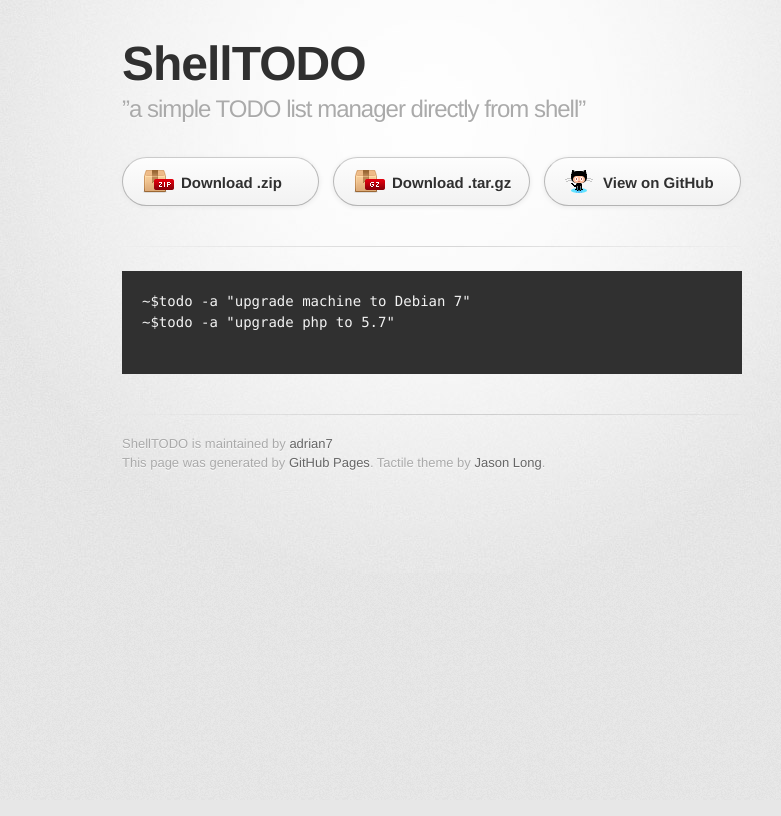
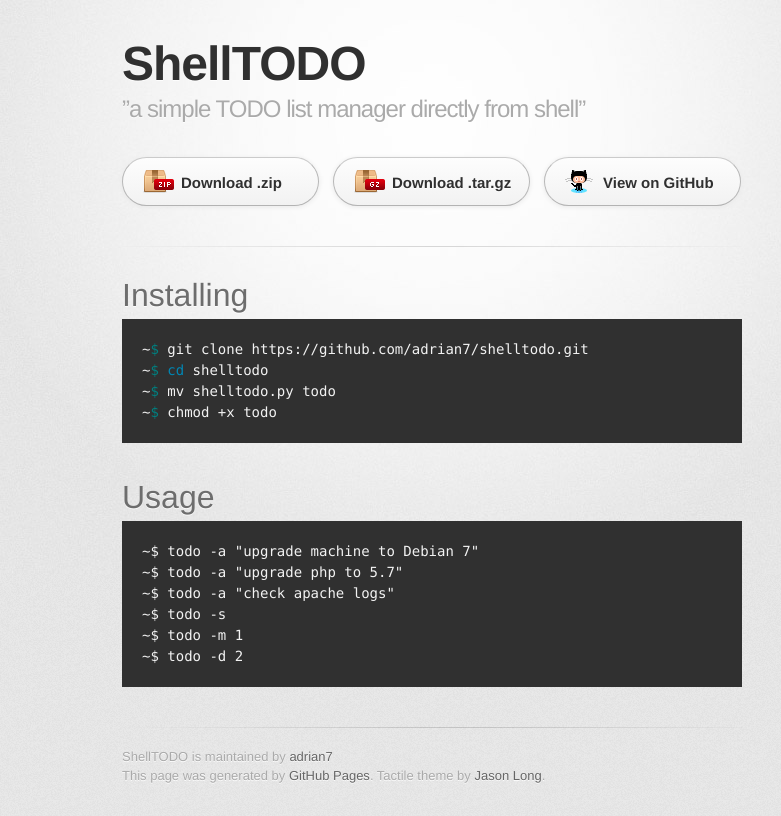
Before and after one commit to adrian7/shelltodo, a plain HTML site: page index.html in a window 1280 px wide. Shown: the whole page, without its empty margins (208-989 px from the left). Drawn offline with Linux system fonts and the light colour scheme; a web font is replaced by a local one.

Commit message:
Create gh-pages branch via GitHub

```diff
--- a/index.html
+++ b/index.html
@@ -31,9 +31,24 @@
         <hr>
 
         <section id="main_content">
-          <pre><code>~$todo -a "upgrade machine to Debian 7"
-~$todo -a "upgrade php to 5.7"
+          <h1>
+<a name="installing" class="anchor" href="#installing"><span class="octicon octicon-link"></span></a>Installing</h1>
 
+<div class="highlight"><pre>~<span class="nv">$ </span>git clone https://github.com/adrian7/shelltodo.git
+~<span class="nv">$ </span><span class="nb">cd </span>shelltodo
+~<span class="nv">$ </span>mv shelltodo.py todo
+~<span class="nv">$ </span>chmod +x todo
+</pre></div>
+
+<h1>
+<a name="usage" class="anchor" href="#usage"><span class="octicon octicon-link"></span></a>Usage</h1>
+
+<pre><code>~$ todo -a "upgrade machine to Debian 7"
+~$ todo -a "upgrade php to 5.7"
+~$ todo -a "check apache logs"
+~$ todo -s
+~$ todo -m 1
+~$ todo -d 2
 </code></pre>
         </section>
 
```
Also changed, not shown: params.json (+1 -1 lines).
